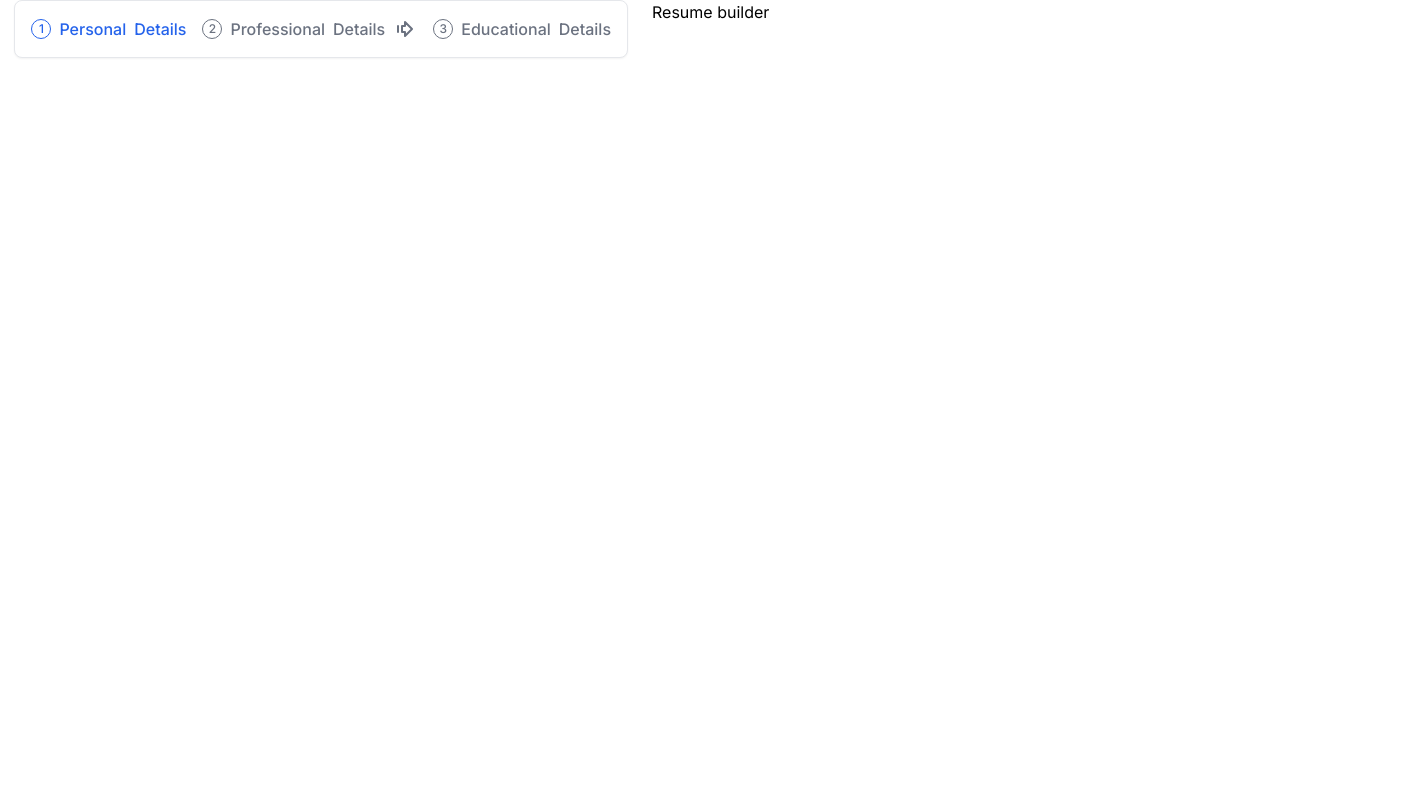
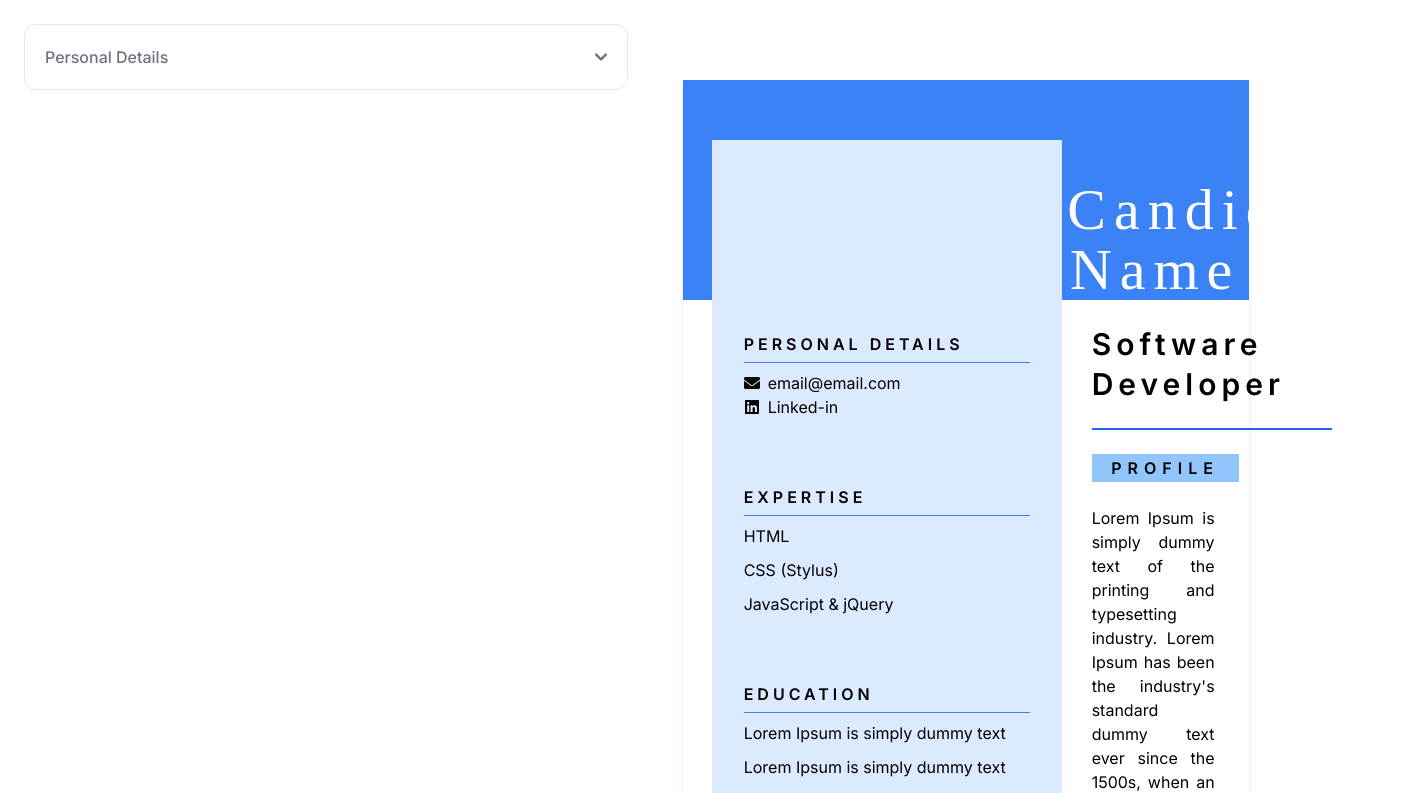
Before and after one commit to washington-shoji/resume-builder-next, a Next.js app: page /builder in a window 1280 px wide. Shown: the top 793 px of the page, 1423 px wide, since content can reach past the window. Built offline with nearby package versions, Linux system fonts and the light colour scheme.

Commit message:
- updated build page

```diff
--- a/src/app/(app)/builder/page.tsx
+++ b/src/app/(app)/builder/page.tsx
@@ -1,23 +1,83 @@
-'use client';
-import React, { useState } from 'react';
-import BuilderStepper from '@/app/components/BuilderStepper';
+"use client";
+
+import React, { useEffect, useState } from "react";
+import ResumeOne from "@/app/components/resome-one/ResumeOne";
+import AccordionWrapper from "@/app/components/AccordionWrapper";
+import { ResumeOneFormInput } from "@/app/types/resume-data.types";
+import { FormProvider, useForm, useWatch } from "react-hook-form";
+import ResumePersonalDetails from "@/app/components/ResumePersonalDetails";
 
 export default function Builder() {
+  let storeData: ResumeOneFormInput = {};
   const [currentStep, setCurrentStep] = useState<number>(0);
-	const numberOfSteps = 3;
-	const stepTitle = ['Personal', 'Professional', 'Educational'];
+  const [savedFormData, setSavedFormData] = useState<
+    ResumeOneFormInput | undefined
+  >(undefined);
+
+  const methods = useForm<ResumeOneFormInput>({
+    values: savedFormData,
+    defaultValues: {
+      personalData: {
+        heading: {
+          fullName: "User Name",
+          roleTitle: "User Role",
+          summary: "User short summary",
+        },
+        contact: [{ iconLabel: "email", contactInfo: "user@email" }],
+      },
+      professionalData: [
+        {
+          company: "User Work Place",
+          timePeriod: "2000 - Present",
+          responsibilities: "User Responsibilities",
+        },
+      ],
+      skillData: [{ iconLabel: "node", label: "User Skill" }],
+      educationalData: [
+        {
+          year: "2000",
+          educationTitle: "User Education",
+          institution: "User Education Institution",
+        },
+      ],
+    },
+    mode: "onBlur",
+  });
+  const { handleSubmit, control } = methods;
+  const formData = useWatch({
+    control,
+  });
+
+  function onSubmit(formData: ResumeOneFormInput): void {
+    localStorage.removeItem("form-resume-one-data");
+    localStorage.setItem("form-resume-one-data", JSON.stringify(formData));
+  }
+
+  useEffect(() => {
+    storeData = JSON.parse(localStorage.getItem("form-data") as string);
+    console.warn("form-resume-one-data", storeData);
+    if (storeData) {
+      setSavedFormData(storeData);
+    }
+  }, []);
+
   return (
-		<main className='flex justify-center min-h-screen bg-white dark:bg-gray-900'>
-			<div className='grid grid-cols-2 gap-6'>
-				<div className=' flex flex-col'>
-					<BuilderStepper
-						currentStep={currentStep}
-						numberOfSteps={numberOfSteps}
-						stepTitle={stepTitle}
-					></BuilderStepper>
+    <main className="flex justify-center min-h-screen bg-white dark:bg-gray-900">
+      <div className="grid sm:grid-cols-2 gap-6">
+        <FormProvider {...methods}>
+          <form onSubmit={handleSubmit(onSubmit)}>
+            <div className=" flex flex-col gap-4 mt-6 ml-6">
+              <AccordionWrapper title="Personal Details">
+                <ResumePersonalDetails></ResumePersonalDetails>
+              </AccordionWrapper>
             </div>
-				<div className=' flex flex-col'>
-					<div>Resume builder</div>
+          </form>
+        </FormProvider>
+
+        <div className=" flex flex-col">
+          <div>
+            <ResumeOne formData={formData} />
+          </div>
         </div>
       </div>
     </main>
```
Lines whose indentation alone changed are shown as unchanged.
